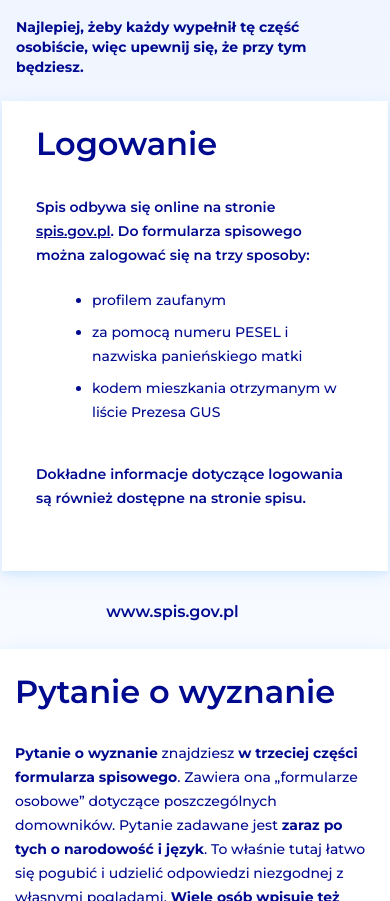
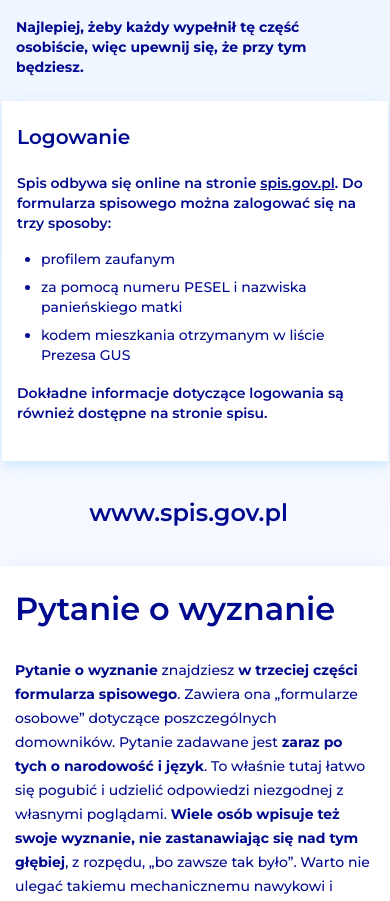
Before and after one commit to chcesieliczyc/chcesieliczyc.github.io, a plain HTML site: page index.html in a window 390 px wide. Shown: the part 3242-4143 px from the top of the page. Drawn offline with nearby package versions, Linux system fonts and the light colour scheme.

Commit message:
colors colors

```diff
--- a/assets/css/styles.css
+++ b/assets/css/styles.css
@@ -303,6 +303,9 @@ a[id]:not([href]):target + section .target-indicator {
         background: none;
         padding-top: 96px;
     }
+}
+.debug .main {
+    background: none;
 }
 
 .section {
@@ -842,14 +845,15 @@ a[id]:not([href]):target + section .target-indicator {
 }
 
 .how-to-login {
-    margin: 4px -13px 78px;
-    padding: 0 19px 17px;
+    padding: 0 0 17px;
+    margin: 4px -13px 105px;
     display: flex;
     flex-wrap: wrap;
 }
 @media (min-width: 576px) {
     .how-to-login {
         margin: 20px 23px;
+        padding: 0 19px 17px;
     }
 }
 
@@ -873,21 +877,47 @@ a[id]:not([href]):target + section .target-indicator {
 }
 
 @media (max-width: 575px) {
+    .how-to-login__census-link {
+        height: 21px;
+        margin: 0;
+        width: 88vw;
+        text-align: center;
+    }
     .how-to-login__census-link a {
-        font-size: 16px;
+        display: block;
+        font-size: 24px;
         position: relative;
-        top: 70px;
+        top: 80px;
         text-align: center;
-        width: 70vw;
+        width: 100%;
     }
 }
 
+.how-to-login__title {
+    font-size: 20px;
+    line-height: 33px;
+    margin-bottom: 19px;
+}
+@media (min-width: 576px) {
     .how-to-login__title {
         font-size: 32px;
         line-height: 46px;
         margin-bottom: 28px;
     }
+}
 
+.how-to-login__text,
+.how-to-login__option {
+    line-height: 20px;
+}
+
+.how-to-login__text:not(:last-child) {
+    margin-bottom: 16px;
+}
+.how-to-login__text:last-child {
+    margin-bottom: 0;
+}
+@media (min-width: 576px) {
     .how-to-login__text,
     .how-to-login__option {
         line-height: 24px;
@@ -896,14 +926,21 @@ a[id]:not([href]):target + section .target-indicator {
     .how-to-login__text {
         margin-bottom: 21px;
     }
+}
 
 .how-to-login__option {
     margin-bottom: 8px;
 }
 
 .how-to-login__options {
+    margin-bottom: 18px;
+    padding-left: 24px;
+}
+@media (min-width: 576px) {
+    .how-to-login__options {
         margin-bottom: 38px;
         padding-left: 56px;
+    }
 }
 
 .how-to-religion {
--- a/index.html
+++ b/index.html
@@ -9,6 +9,9 @@
     <link rel="icon" type="image/png" sizes="16x16" href="assets/icon/favicon-16x16.png">
     <link rel="manifest" href="assets/site.webmanifest" />
     <meta http-equiv="X-UA-Compatible" content="IE=edge,chrome=1" />
+    <meta name="col">
+    <meta name="theme-color" content="#000A8F" />
+    <meta name="color-scheme" content="only" />
     <title>Chcę się liczyć</title>
     <meta property="og:url" content="https://chcesieliczyc.pl" />
     <meta property="og:type" content="website" />
```
Lines whose indentation alone changed are shown as unchanged.
